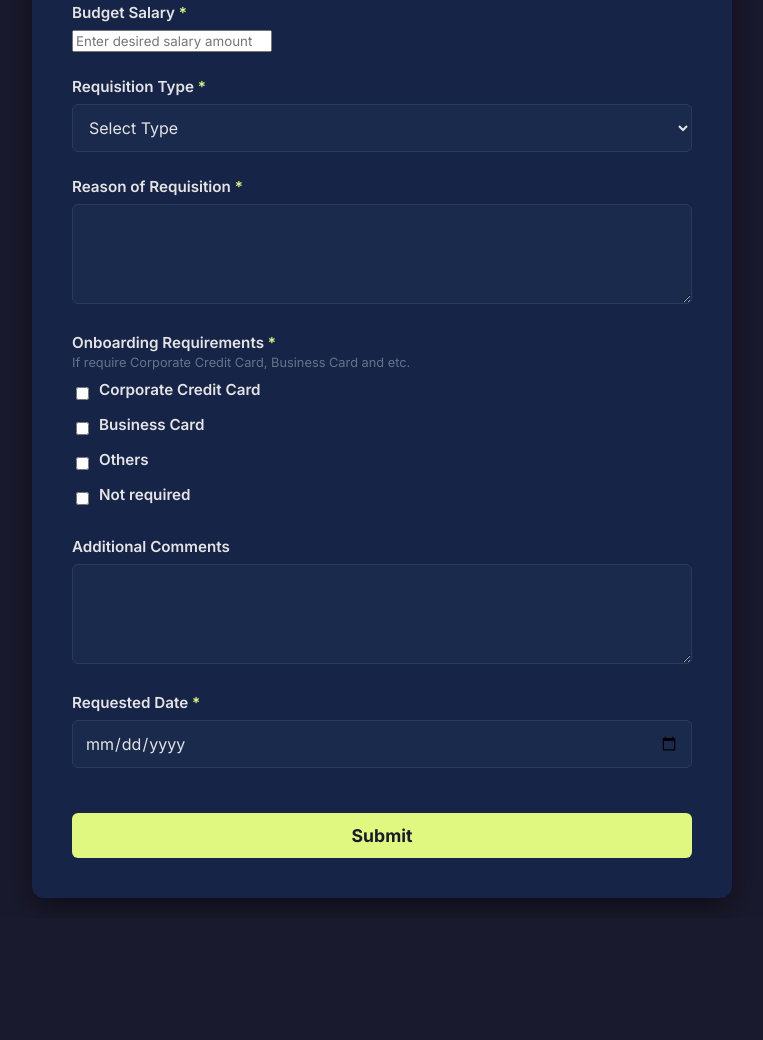
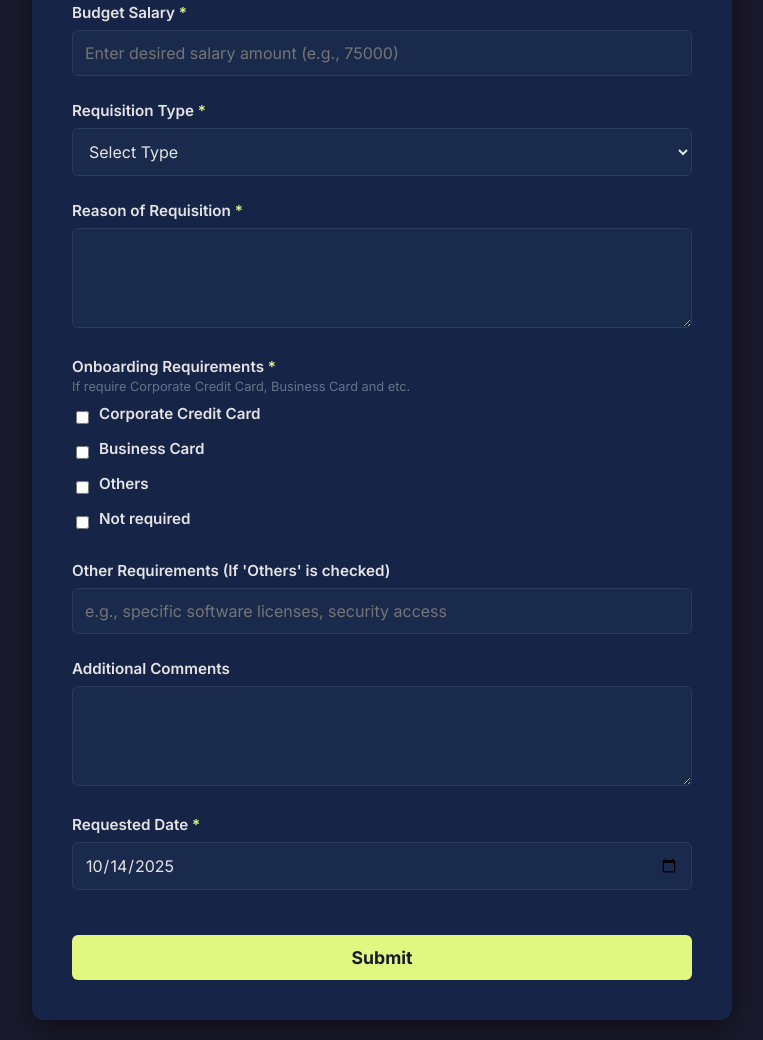
Before and after one commit to projectfrontier/requisition-app, a plain HTML site: page public/index.html in a window 1280 px wide. Shown: the part 1643-2683 px from the top of the page, without its empty margins (258-1021 px from the left). Before the commit the page ends 2561 px from the top, so only its background shows below. Drawn offline with Linux system fonts and the light colour scheme.

Commit message:
FEAT: Final FE structure, styling, date auto-set, and JS logic.

```diff
--- a/public/index.html
+++ b/public/index.html
@@ -115,6 +115,11 @@
                 </select>
             </div>
 
+            <div class="form-section" id="nameToBeReplacedSection" style="display:none;">
+                <label for="nameToBeReplaced">Name to be replaced</label>
+                <input type="text" id="nameToBeReplaced" name="nameToBeReplaced" placeholder="Enter the name of the staff being replaced">
+            </div>
+
             <div class="form-section">
                 <label for="reasonOfRequisition" class="required">Reason of Requisition</label>
                 <textarea id="reasonOfRequisition" name="reasonOfRequisition" maxlength="2000" required></textarea>
@@ -142,6 +147,12 @@
             </div>
 
             <div class="form-section">
+                <label for="otherRequirements">Other Requirements (If 'Others' is checked)</label>
+                <input type="text" id="otherRequirements" name="otherRequirements" placeholder="e.g., specific software licenses, security access">
+            </div>
+
+
+            <div class="form-section">
                 <label for="additionalComments">Additional Comments</label>
                 <textarea id="additionalComments" name="additionalComments" maxlength="2000"></textarea>
             </div>
@@ -155,6 +166,42 @@
         </form>
     </div>
 
+    <script>
+        document.addEventListener('DOMContentLoaded', function() {
+            const requestedDateInput = document.getElementById('requestedDate');
+            const requisitionTypeSelect = document.getElementById('requisitionType');
+            const nameToBeReplacedSection = document.getElementById('nameToBeReplacedSection');
+            const nameToBeReplacedInput = document.getElementById('nameToBeReplaced');
+
+            // Function to format date as YYYY-MM-DD for the <input type="date"> value
+            function formatDate(date) {
+                const day = String(date.getDate()).padStart(2, '0');
+                const month = String(date.getMonth() + 1).padStart(2, '0'); // Month is 0-indexed
+                const year = date.getFullYear();
+                return `${year}-${month}-${day}`;
+            }
+
+            // Set the Requested Date to the current date
+            const today = new Date();
+            requestedDateInput.value = formatDate(today);
+
+            // --- Dynamic Field Toggle for 'Name to be replaced' ---
+
+            function toggleReplacementField() {
+                const isReplacement = requisitionTypeSelect.value === 'Replacement';
+                nameToBeReplacedSection.style.display = isReplacement ? 'block' : 'none';
+                nameToBeReplacedInput.required = isReplacement;
+                if (!isReplacement) {
+                    nameToBeReplacedInput.value = ''; // Clear value if hidden
+                }
+            }
+
+            // Initial check and event listener
+            toggleReplacementField();
+            requisitionTypeSelect.addEventListener('change', toggleReplacementField);
+        });
+    </script>
+
     <script src="app.js"></script>
 </body>
 </html>
--- a/public/style.css
+++ b/public/style.css
@@ -72,6 +72,7 @@ label {
 
 input[type="text"],
 input[type="email"],
+input[type="number"], /* Added number type */
 input[type="date"],
 select,
 textarea {
```
